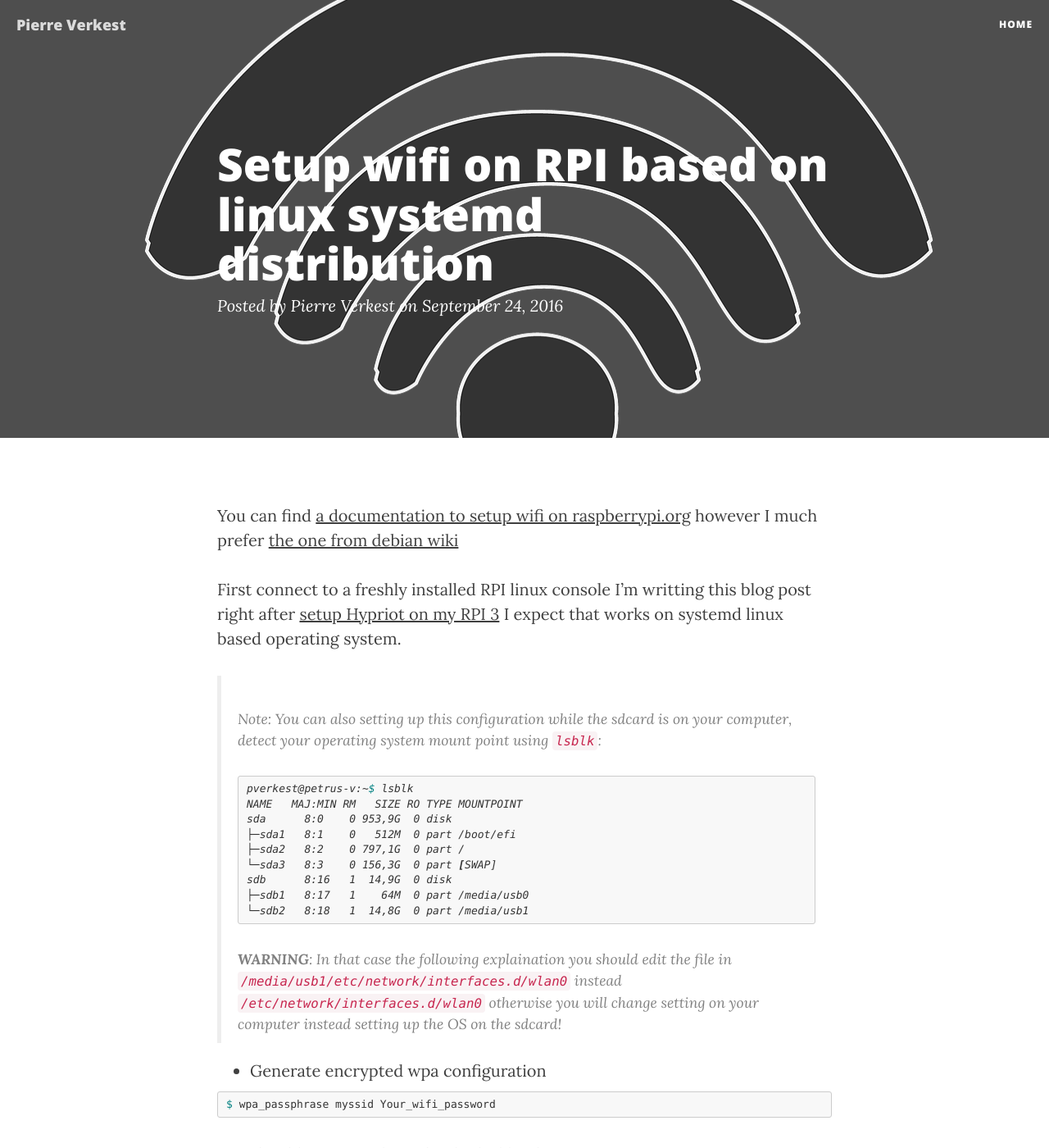
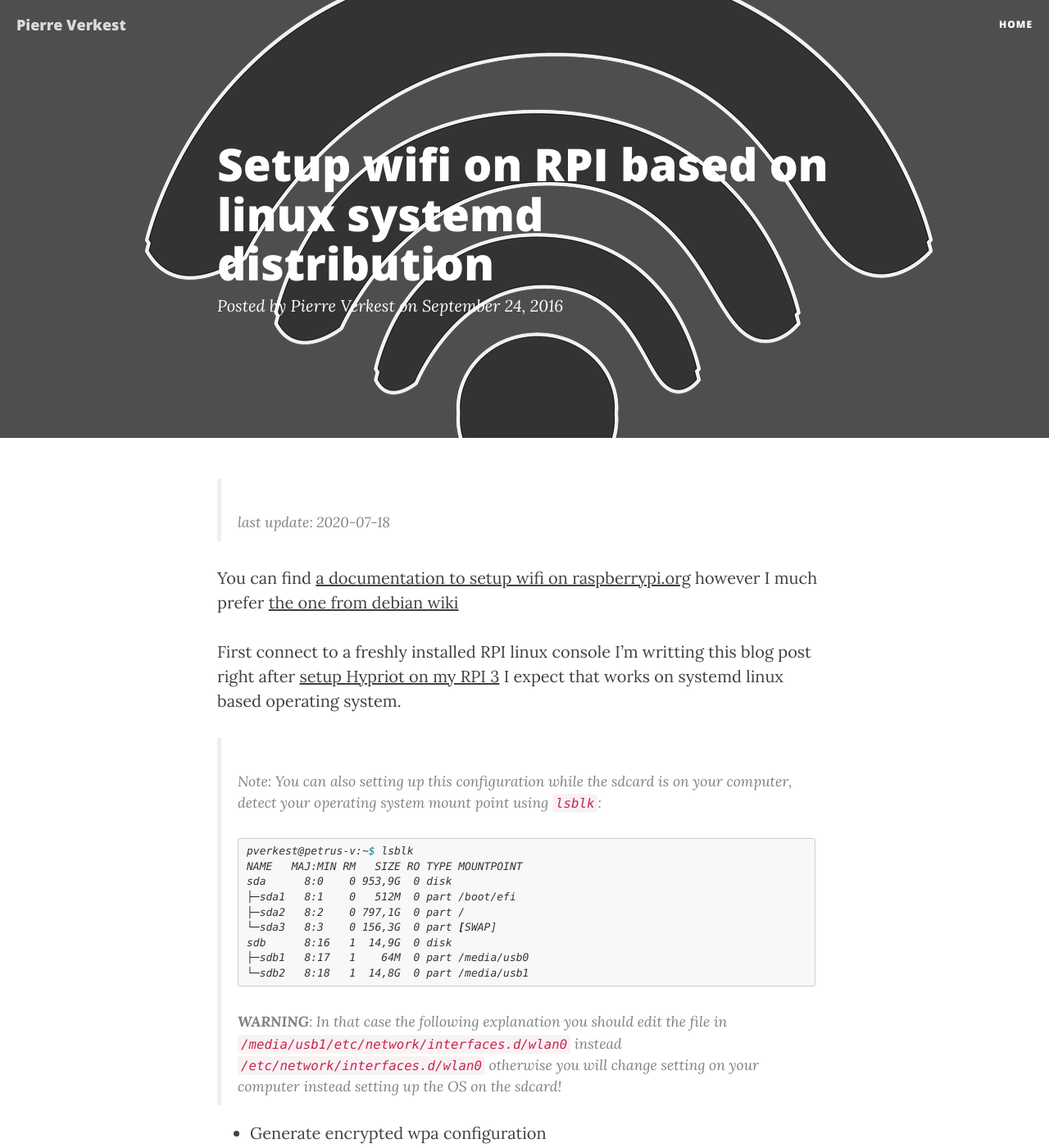
Before and after one commit to petrus-v/petrus-v.github.io, a Jekyll site: the page built from _posts/2016-09-24-rpi-wifi-setup.markdown, in a window 1280 px wide and 1400 px high. Shown: the whole window at 82% size. Built offline with Jekyll 4.4.1, drawn with Linux system fonts in a browser that asks for light colours; nearby versions of some CDN libraries; some of the changed text lies outside the part shown.

Commit message:
typo setup wifi on rpi

````diff
--- a/_posts/2016-09-24-rpi-wifi-setup.markdown
+++ b/_posts/2016-09-24-rpi-wifi-setup.markdown
@@ -1,26 +1,25 @@
 ---
-layout:     post
-name:       "Setup wifi on hypriot"
-title:      "Setup wifi on RPI based on linux systemd distribution"
-date:       "2016-09-24"
-author:     "Pierre Verkest"
+layout: post
+name: "Setup wifi on hypriot"
+title: "Setup wifi on RPI based on linux systemd distribution"
+date: "2016-09-24"
+author: "Pierre Verkest"
 header-img: "img/wifi.png"
 ---
 
+> last update: 2020-07-18
 
-You can find [a documentation to setup wifi on raspberrypi.org](
-https://www.raspberrypi.org/documentation/configuration/wireless/wireless-cli.md)
-however I much prefer [the one from debian wiki](
-https://wiki.debian.org/fr/WiFi/HowToUse#wpa_supplicant)
+You can find [a documentation to setup wifi on raspberrypi.org](https://www.raspberrypi.org/documentation/configuration/wireless/wireless-cli.md)
+however I much prefer [the one from debian wiki](https://wiki.debian.org/fr/WiFi/HowToUse#wpa_supplicant)
 
 First connect to a freshly installed RPI linux console
 I'm writting this blog post right after [setup Hypriot on my RPI 3](
 {% post_url 2016-09-24-rpi-flash-sdcard-os-install %})
 I expect that works on systemd linux based operating system.
 
-> *Note:* You can also setting up this configuration while the sdcard is
+> _Note:_ You can also setting up this configuration while the sdcard is
 > on your computer, detect your operating system mount point using
-> ``lsblk``:
+> `lsblk`:
 >
 > ```bash
 > pverkest@petrus-v:~$ lsblk
@@ -34,12 +33,12 @@ I expect that works on systemd linux based operating system.
 > └─sdb2   8:18   1  14,8G  0 part /media/usb1
 > ```
 >
-> **WARNING**: In that case the following explaination you should edit
-> the file in ``/media/usb1/etc/network/interfaces.d/wlan0`` instead
-> ``/etc/network/interfaces.d/wlan0`` otherwise you will change setting
+> **WARNING**: In that case the following explanation you should edit
+> the file in `/media/usb1/etc/network/interfaces.d/wlan0` instead
+> `/etc/network/interfaces.d/wlan0` otherwise you will change setting
 > on your computer instead setting up the OS on the sdcard!
 
-* Generate encrypted wpa configuration
+- Generate encrypted wpa configuration
 
 ```bash
 $ wpa_passphrase myssid Your_wifi_password
@@ -55,7 +54,7 @@ network={
 }
 ```
 
-* Setup the `wlan0` interface adding or editing this file
+- Setup the `wlan0` interface adding or editing this file
   `/etc/network/interfaces.d/wlan0`:
 
 ```
@@ -67,9 +66,9 @@ iface wlan0 inet dhcp
 
 - `auto`: start the interface at startup
 - `iface wlan0 inet dhcp`: tell that the `wlan0` interface should use
-   dhcp
+  dhcp
 - `wpa-ssid`: SSID of your box
-- `wpa-psk`: encrypted password generated by *wpa_passphrase*
+- `wpa-psk`: encrypted password generated by _wpa_passphrase_
 
 if you want to manage a static address this should looks like:
 
@@ -84,7 +83,7 @@ iface wlan0 inet static
     wpa-psk encrypted_Your_wifi_password
 ```
 
-* Then start the interface or reboot:
+- Then start the interface or reboot:
 
 ```bash
 $ sudo ifup wlan0
@@ -92,7 +91,7 @@ $ sudo ifup wlan0
 $ sudo reboot
 ```
 
-* You can check the current configuratoin:
+- You can check the current configuratoin:
 
 ```bash
 $ ip a s wlan0
````
Also changed, not shown: other parts of _posts/2016-09-24-rpi-wifi-setup.markdown (+2 -1 lines).
